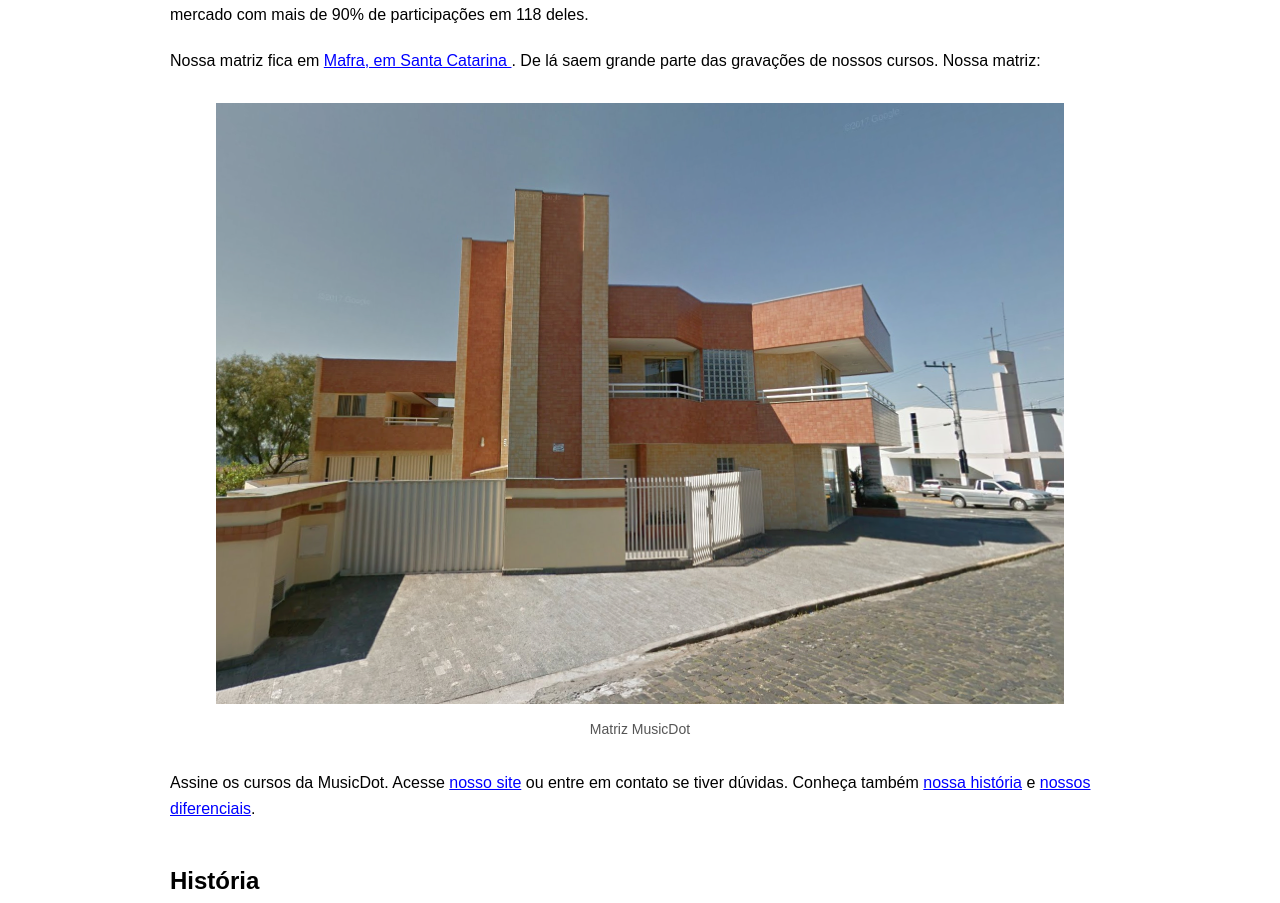
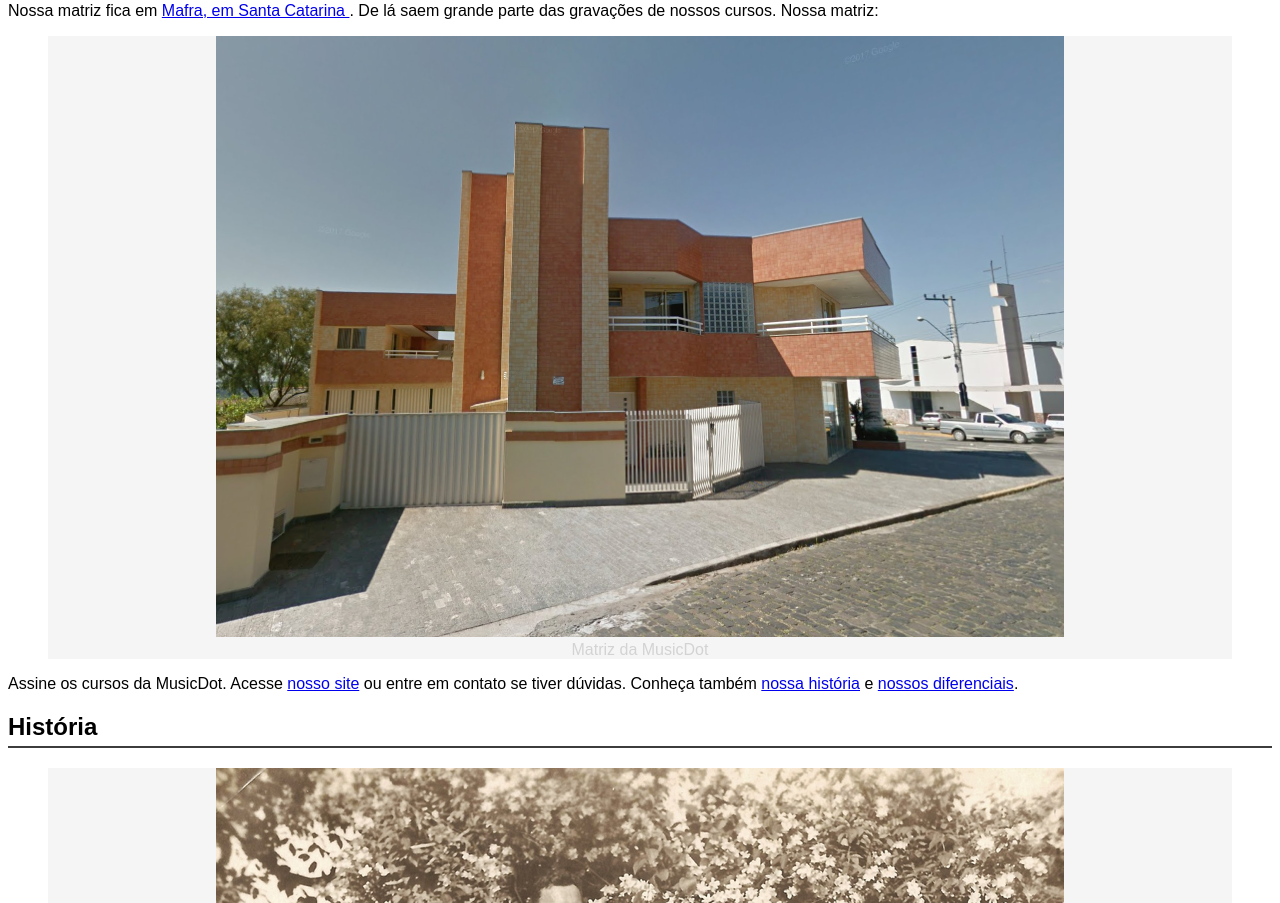
Before and after one commit to lalrianymendes/music-dot, a plain HTML site: page sobre4.html in a window 1280 px wide. Shown: the part 184-1087 px from the top of the page. Drawn offline with Linux system fonts and the light colour scheme.

Commit message:
Tópico CSS, Atividade 3

```diff
--- a/sobre4.html
+++ b/sobre4.html
@@ -30,14 +30,10 @@
             <h1>Sobre a empresa</h1>
         </div>
 
-        <p>
-            A MusicDot é a maior escola online de música em todo o mundo. Fundada em 1932, possui estúdios em 124 países,
-            sendo líder de mercado com mais de 90% de participações em 118 deles.
-        </p>
+        <p>A MusicDot é a maior escola online de música em todo o mundo. Fundada em 1932, possui estúdios em 124 países, sendo líder de mercado com mais de 90% de participações em 118 deles.</p>
 
-        <p>
-            Nossa matriz fica em
-            <a href="http://maps.google.com.br/?q=190,GabrielDequech,Mafra,SC" target="_blank">
+        <p>Nossa matriz fica em
+            <a href="http://maps.google.com.br/?q=190,GabrielDequech,Mafra,SC">
                 Mafra, em Santa Catarina
             </a>.
             De lá saem grande parte das gravações de nossos cursos. Nossa matriz:
@@ -45,12 +41,13 @@
 
         <figure>
             <img src="img/matriz-musicdot.png" alt="Foto da matriz-musicdot">
-            <figcaption>Matriz MusicDot</figcaption>
+            <figcaption>Matriz da MusicDot</figcaption>
         </figure>
 
         <p>
-            Assine os cursos da MusicDot.
-            Acesse <a href="index.html">nosso site</a> ou entre em contato se tiver dúvidas.
+            Assine os cursos da MusicDot. Acesse
+            <a href="index.html">nosso site</a>
+            ou entre em contato se tiver dúvidas.
             Conheça também
             <a href="#historia">nossa história</a>
             e
@@ -67,27 +64,15 @@
         <p>
             A fundação em 1932 ocorreu no momento da descoberta econômica de cursos por stream online no interior de Santa Catarina.
             A família Töpfeln, tradicional da região, investiu todas as suas economias nessa nova iniciativa, revolucionária para a época.
-            A fundadora, Frau Dagmar Olaf Töpfeln, dotada de particular visão administrativa, guiou os negócios da empresa durante mais
-            de 50 anos, muitos deles ao lado de seu filho Ernst Noten Töpfeln, atual CEO. O nome da empresa é inspirado no nome da família.
+            A fundadora, Frau Dagmar Olaf Töpfeln, dotada de particular visão administrativa, guiou os negócios da empresa durante mais de 50 anos,
+            muitos deles ao lado de seu filho Ernst Noten Töpfeln, atual CEO. O nome da empresa é inspirado no nome da família.
         </p>
 
-        <p>
-            O crescimento da empresa foi praticamente instantâneo. Nos primeiros 5 anos, já atendia 18 países.
-            Bateu a marca de 100 países em apenas 15 anos de existência.
-            Até hoje, já atendeu 2 bilhões de usuários diferentes, em bilhões de diferentes pedidos.
-        </p>
+        <p>O crescimento da empresa foi praticamente instantâneo. Nos primeiros 5 anos, já atendia 18 países. Bateu a marca de 100 países em apenas 15 anos de existência. Até hoje, já atendeu 2 bilhões de usuários diferentes, em bilhões de diferentes pedidos.</p>
 
-        <p>
-            O crescimento do número de funcionários é também assombroso. Hoje, é a maior empregadora do Brasil,
-            mas mesmo após apenas 5 anos de sua existência, já possuía 30 mil funcionários. Fora do Brasil, há 240 mil funcionários,
-            além dos 890 mil brasileiros nas instalações de Mafra e nos escritórios em todo o país.
-        </p>
+        <p>O crescimento do número de funcionários é também assombroso. Hoje, é a maior empregadora do Brasil, mas mesmo após apenas 5 anos de sua existência, já possuía 30 mil funcionários. Fora do Brasil, há 240 mil funcionários, além dos 890 mil brasileiros nas instalações de Mafra e nos escritórios em todo o país.</p>
 
-        <p>
-            Dada a importância econômica da empresa para o Brasil, a família Töpfeln já recebeu diversos prêmios, homenagens
-            e condecorações. Todos os presidentes do Brasil já visitaram as instalações da MusicDot,
-            além de presidentes da União Europeia, Ásia e o secretário-geral da ONU.
-        </p>
+        <p>Dada a importância econômica da empresa para o Brasil, a família Töpfeln já recebeu diversos prêmios, homenagens e condecorações. Todos os presidentes do Brasil já visitaram as instalações da MusicDot, além de presidentes da União Europeia, Ásia e o secretário-geral da ONU.</p>
 
         <h2 id="diferenciais">Diferenciais</h2>
 
--- a/style.css
+++ b/style.css
@@ -1,62 +1,19 @@
 body {
     font-family: Arial, Helvetica, sans-serif;
-    font-size: 16px;
-    line-height: 1.6;
-    color: #000;
-    margin: 0;
-    padding: 0;
-    background: #fff;
 }
 
-#container {
-    width: 940px;
-    margin: 0 auto;
-    padding: 20px;
+h1 {
+    color: #3D3D3D;
+    background-color: #E1EDF2;
 }
 
-.topo img {
-    height: 60px;
-    display: block;
-}
-
-.topo h1 {
-    font-size: 2em;
-    margin-top: 10px;
-}
-
-p {
-    margin: 20px 0;
-}
-
-a {
-    color: blue;
-    text-decoration: underline;
+h2 {
+    border-bottom: 2px solid #3D3D3D;
+    padding-bottom: 5px;
 }
 
 figure {
     text-align: center;
-    margin: 30px 0;
+    background-color: whitesmoke;
+    color: lightgrey;
 }
-
-figure img {
-    max-width: 100%;
-}
-
-figcaption {
-    font-size: 14px;
-    color: #555;
-    margin-top: 6px;
-}
-
-h2 {
-    font-size: 1.5em;
-    margin-top: 40px;
-}
-
-ul {
-    margin-left: 20px;
-}
-
-ul li {
-    margin-bottom: 10px;
-}
```
